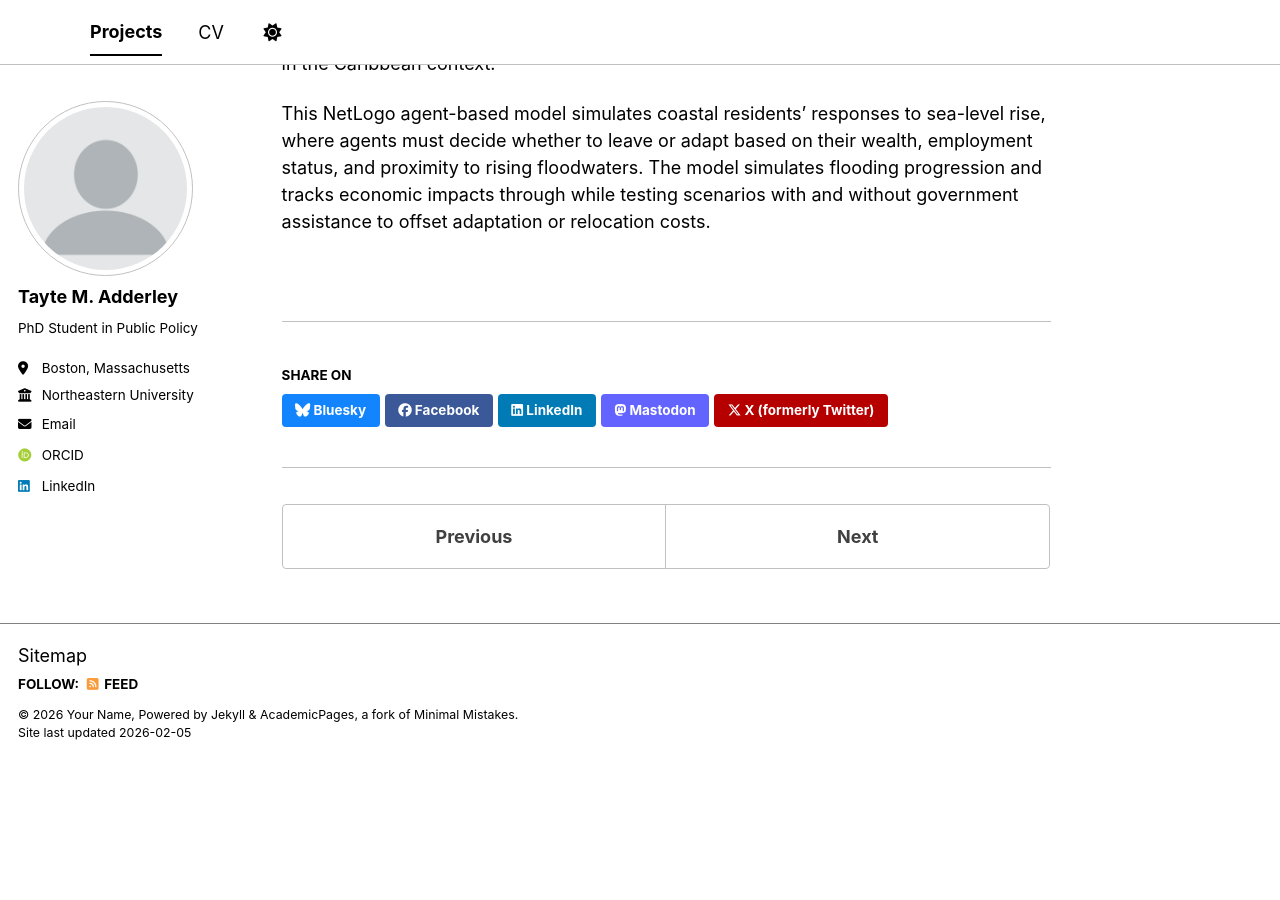
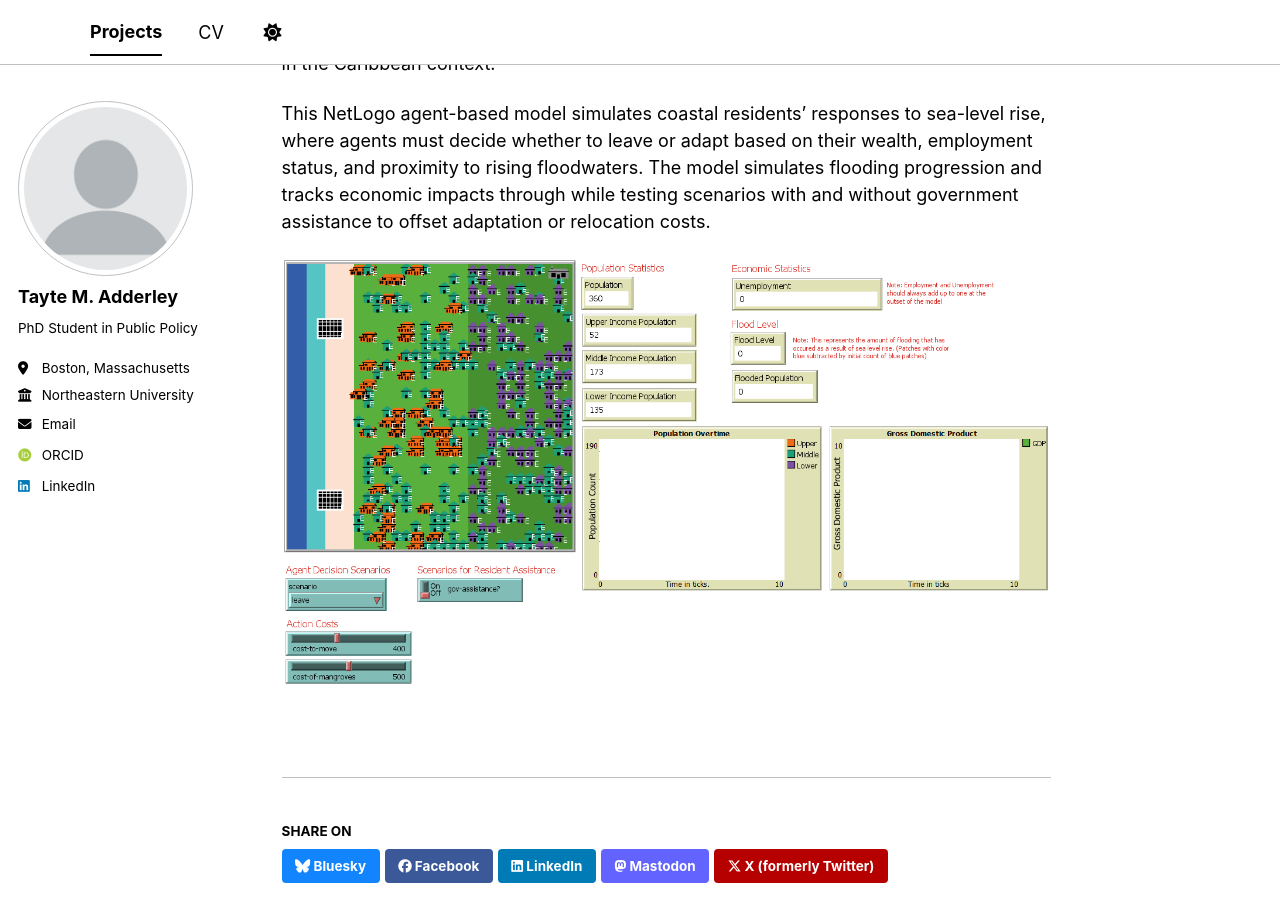
Before and after one commit to tayteadderley/tayteadderley.github.io, a Jekyll site: the page built from _portfolio/portfolio-2.md, in a window 1280 px wide and 900 px high, scrolled down 337 px. Built offline with Jekyll 4.4.1, drawn with Linux system fonts in a browser that asks for light colours; some web fonts are replaced; a script bundle is joined from its source files by our own code; library files that are not in the unit come from our copies; before the commit the page ends 1098 px from its top, so only the background shows below that.

Commit message:
Update portfolio-2.md

```diff
--- a/_portfolio/portfolio-2.md
+++ b/_portfolio/portfolio-2.md
@@ -5,3 +5,7 @@ collection: portfolio
 This model attempts to advance research on climate change and sea-level rise in Caribbean coastal communities by examining how agents react given their choices and surroundings. Agent-based models in this area reveal contradictions: Bell et al. (2021) find Bangladeshi citizens continue moving to coastlines despite climate impacts, while Adams (2016) shows coastal populations cite various reasons for staying amid environmental degradation—neither aligning with "rational" expectations. Yet Milfont et al. (2021) suggest climate concern increases over time. This complexity demands further study, particularly in the Caribbean context.
 
 This NetLogo agent-based model simulates coastal residents' responses to sea-level rise, where agents must decide whether to leave or adapt based on their wealth, employment status, and proximity to rising floodwaters. The model simulates flooding progression and tracks economic impacts through while testing scenarios with and without government assistance to offset adaptation or relocation costs.
+
+<p align="center">
+  <img src="/images/SLR_Model.png" alt="SLR Model">
+</p>
```
